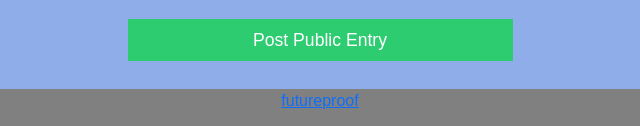
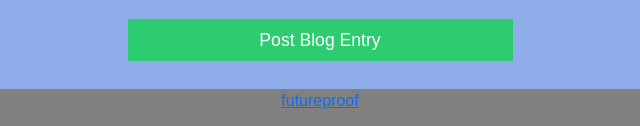
Before and after one commit to alihamedali96/OpenUpClient, a website: page myblog.html in a window 1280 px wide. Shown: the part 671-797 px from the top of the page, 320-960 px from the left. Drawn offline with nearby package versions, Linux system fonts and the light colour scheme; no server answers.

Commit message:
change button to say post blog post

```diff
--- a/myblog.html
+++ b/myblog.html
@@ -67,7 +67,7 @@
               <input class="giph1" id="search" type="search" placeholder="Enter giph phrase..."/>
               <button id="btnSearch">Attach</button>
 
-              <button type="submit" id="submit" value="submit" class="btn1">Post Public Entry</button>
+              <button type="submit" id="submit" value="submit" class="btn1">Post Blog Entry</button>
               <!-- <button type="submit" id="submitprivate" class="btn2">Post Private Entry</button> -->
             </div>
             <div id="gif" class="gif"></div>
```
